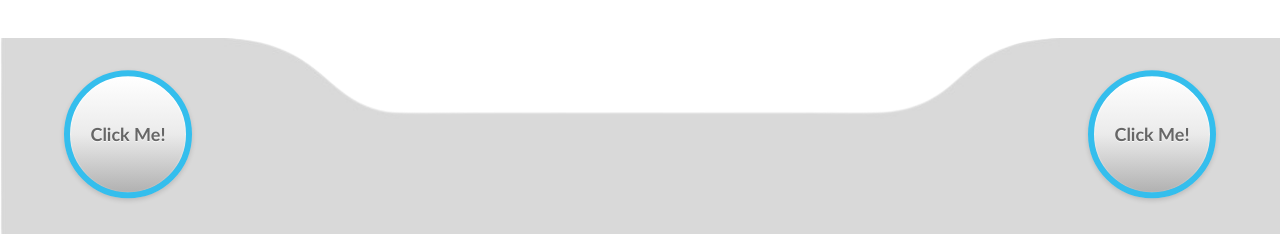
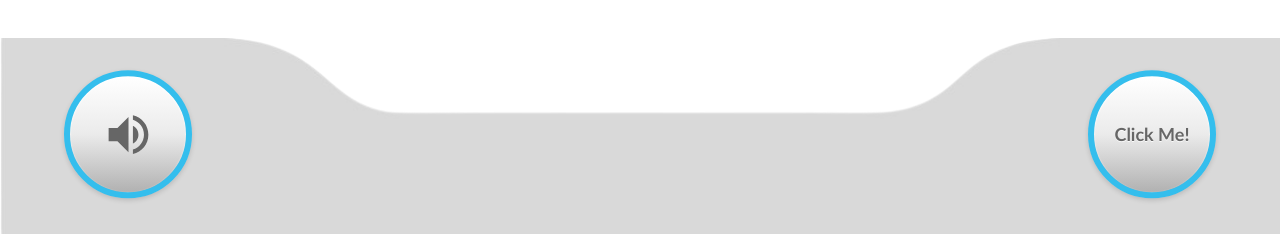
Before and after one commit to robertorincos/terboro, a React (Vite) app in the folder terboro/: page / in a window 1280 px wide. Shown: the part 566-800 px from the top of the page. Built offline with nearby package versions, Linux system fonts and the light colour scheme.

Commit message:
adição do botão de som

```diff
--- a/terboro/src/Footer.jsx
+++ b/terboro/src/Footer.jsx
@@ -1,13 +1,25 @@
 import './Footer.css'
 import imgFooter from './assets/footer-removebg-preview.png'
 import Button from './Button.jsx'
+import { useSound } from './context/SoundContext'
 
 function Footer() {
+  const { isMuted, toggleMute } = useSound();
 
   return (
     <footer className='pesao'>
       <div className='footer-buttons'>
-        <Button className='button-left' />
+        <Button className='button-left' onClick={toggleMute}>
+          {isMuted ? (
+            <svg width="50%" height="50%" viewBox="0 0 24 24" fill="currentColor" xmlns="http://www.w3.org/2000/svg">
+                <path d="M16.5 12c0-1.77-1.02-3.29-2.5-4.03v2.21l2.45 2.45c.03-.2.05-.41.05-.63zm2.5 0c0 .94-.2 1.82-.54 2.64l1.51 1.51C20.63 14.91 21 13.5 21 12c0-4.28-2.99-7.86-7-8.77v2.06c2.89.86 5 3.54 5 6.71zM4.27 3L3 4.27 7.73 9H3v6h4l5 5v-6.73l4.25 4.25c-.67.52-1.42.93-2.25 1.18v2.06c1.38-.31 2.63-.95 3.69-1.81L19.73 21 21 19.73 4.27 3zM12 4L9.91 6.09 12 8.18V4z"/>
+            </svg>
+          ) : (
+            <svg width="50%" height="50%" viewBox="0 0 24 24" fill="currentColor" xmlns="http://www.w3.org/2000/svg">
+                <path d="M3 9v6h4l5 5V4L7 9H3zm13.5 3c0-1.77-1.02-3.29-2.5-4.03v8.05c1.48-.73 2.5-2.25 2.5-4.02zM14 3.23v2.06c2.89.86 5 3.54 5 6.71s-2.11 5.85-5 6.71v2.06c4.01-.91 7-4.49 7-8.77s-2.99-7.86-7-8.77z"/>
+            </svg>
+          )}
+        </Button>
         <Button className='button-right' />
       </div>
       <img src={imgFooter} className="barraFooter" alt="wii footer" />
--- /dev/null
+++ b/terboro/src/context/SoundContext.jsx
@@ -0,0 +1,25 @@
+import { createContext, useState, useContext } from 'react';
+
+const SoundContext = createContext();
+
+export const SoundProvider = ({ children }) => {
+  const [isMuted, setIsMuted] = useState(false);
+
+  const toggleMute = () => {
+    setIsMuted(prev => !prev);
+  };
+
+  return (
+    <SoundContext.Provider value={{ isMuted, toggleMute }}>
+      {children}
+    </SoundContext.Provider>
+  );
+};
+
+export const useSound = () => {
+  const context = useContext(SoundContext);
+  if (!context) {
+    throw new Error('useSound must be used within a SoundProvider');
+  }
+  return context;
+};
--- a/terboro/src/hooks/useAudio.js
+++ b/terboro/src/hooks/useAudio.js
@@ -1,7 +1,13 @@
 import { useEffect, useRef } from 'react';
+import { useSound } from '../context/SoundContext';
 
 export const useAudio = (src, { volume = 1.0, loop = false, autoplay = false } = {}) => {
   const audio = useRef(new Audio(src));
+  const { isMuted } = useSound();
+
+  useEffect(() => {
+    audio.current.muted = isMuted;
+  }, [isMuted]);
 
   useEffect(() => {
     audio.current.volume = volume;
@@ -40,6 +46,7 @@ export const useAudio = (src, { volume = 1.0, loop = false, autoplay = false } =
         // If already playing, clone it to play overlapping sounds (good for rapid hover)
         const clone = audio.current.cloneNode();
         clone.volume = volume;
+        clone.muted = isMuted;
         clone.play().catch(e => console.error("Audio clone play failed", e));
     }
   };
--- a/terboro/src/main.jsx
+++ b/terboro/src/main.jsx
@@ -5,12 +5,15 @@ import App from './App.jsx'
 import Channels from './Channels.jsx'
 import Footer from './Footer.jsx'
 import CustomCursor from './CustomCursor.jsx'
+import { SoundProvider } from './context/SoundContext.jsx'
 
 createRoot(document.getElementById('root')).render(
   <StrictMode>
-    {/* <App /> */}
-    <CustomCursor />
-    <Channels />
-    <Footer />
+    <SoundProvider>
+      {/* <App /> */}
+      <CustomCursor />
+      <Channels />
+      <Footer />
+    </SoundProvider>
   </StrictMode>,
 )
```
